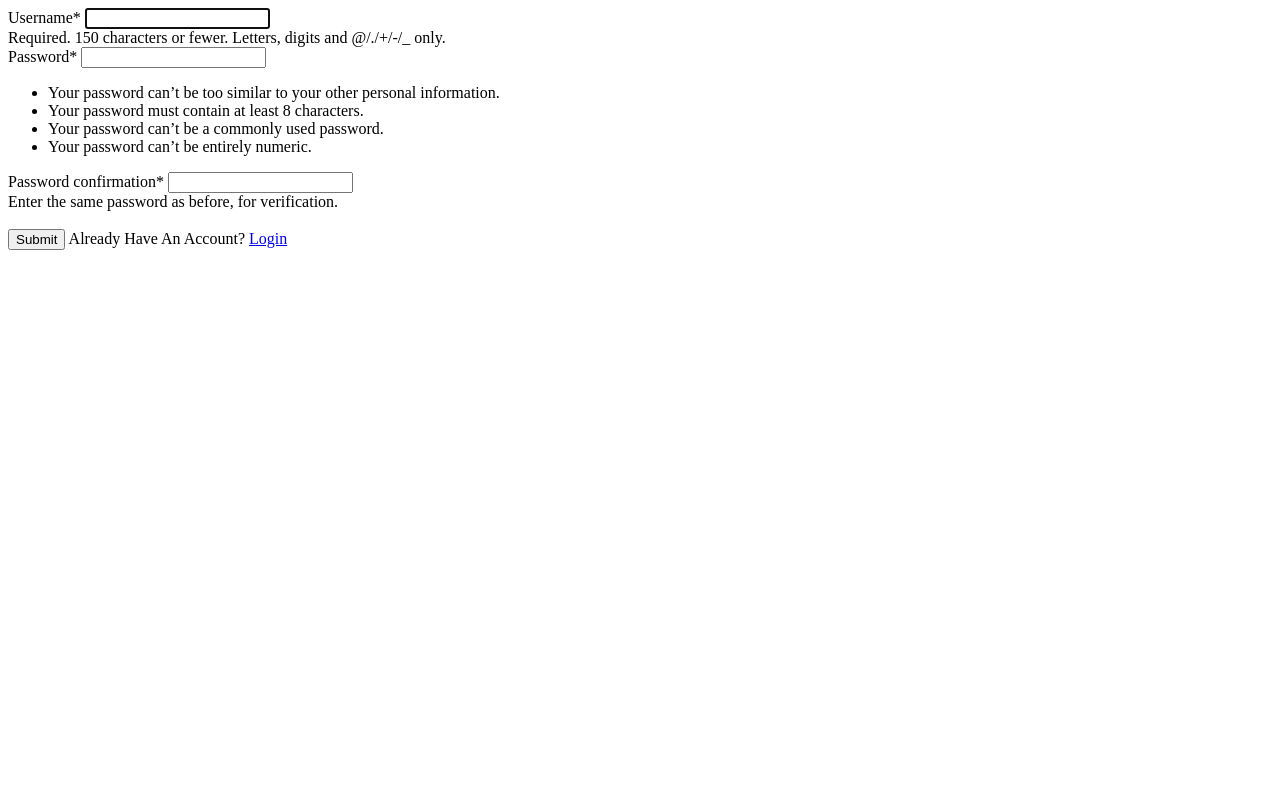
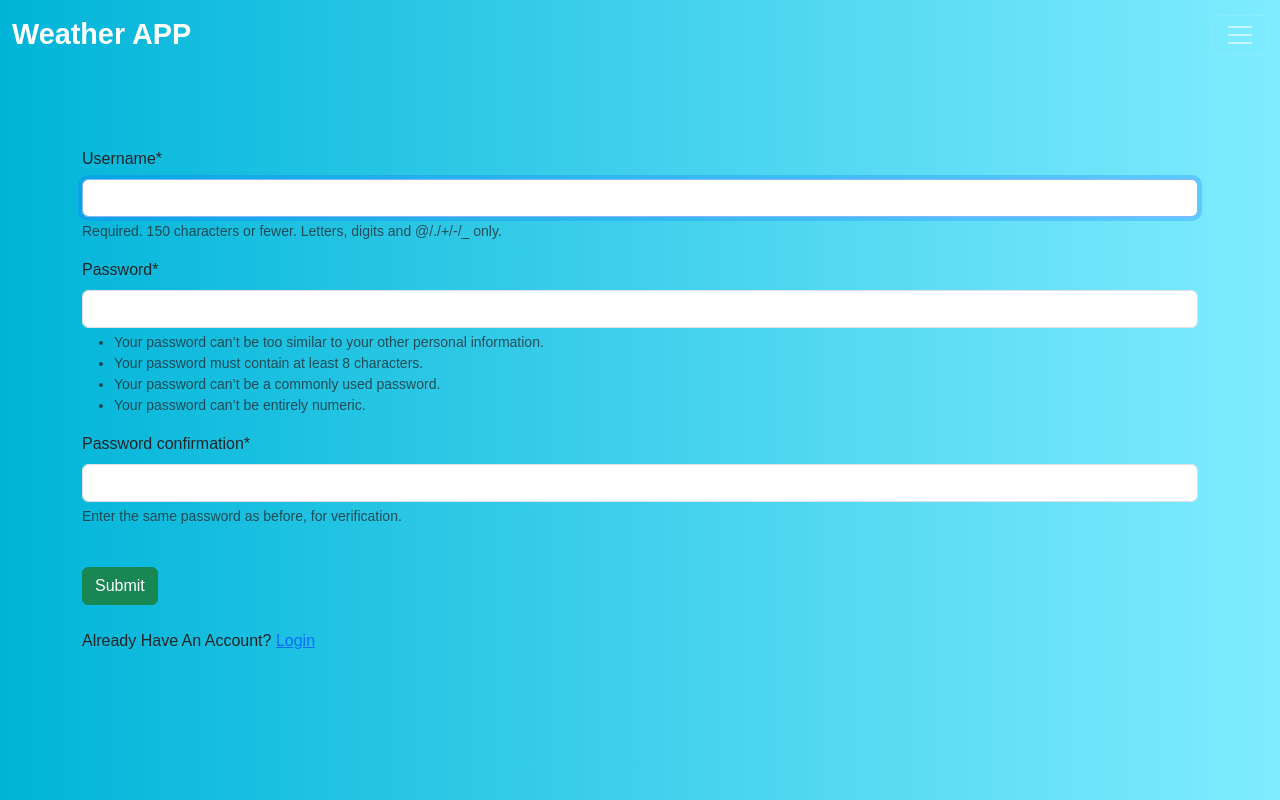
Before and after one commit to jin-raii/weather-web-app, a Django app: page /login/ in a window 1280 px wide. Run offline with Django 4.2, Linux system fonts and the light colour scheme; some libraries are stand-ins or nearby versions.

Commit message:
Feat: fixed crispy form style

```diff
--- a/weather_ui/templates/form.html
+++ b/weather_ui/templates/form.html
@@ -1,12 +1,16 @@
-{% comment %} {% extends 'base.html' %} {% endcomment %}
+{% extends 'base.html' %}
 
 {%load crispy_forms_tags %}
 
-<form method='POST'>
+{% block content %}
+
+<form method='POST' class='form-group'>
     {%csrf_token%}
     {{ form|crispy }}
 <br>
 
-<button type='submit'>Submit</button>
+<button type='submit' class='btn btn-success'>Submit</button><br><br>
 Already Have An Account? <a href='#'>Login</a>
 </form>
+
+{% endblock%}
```
